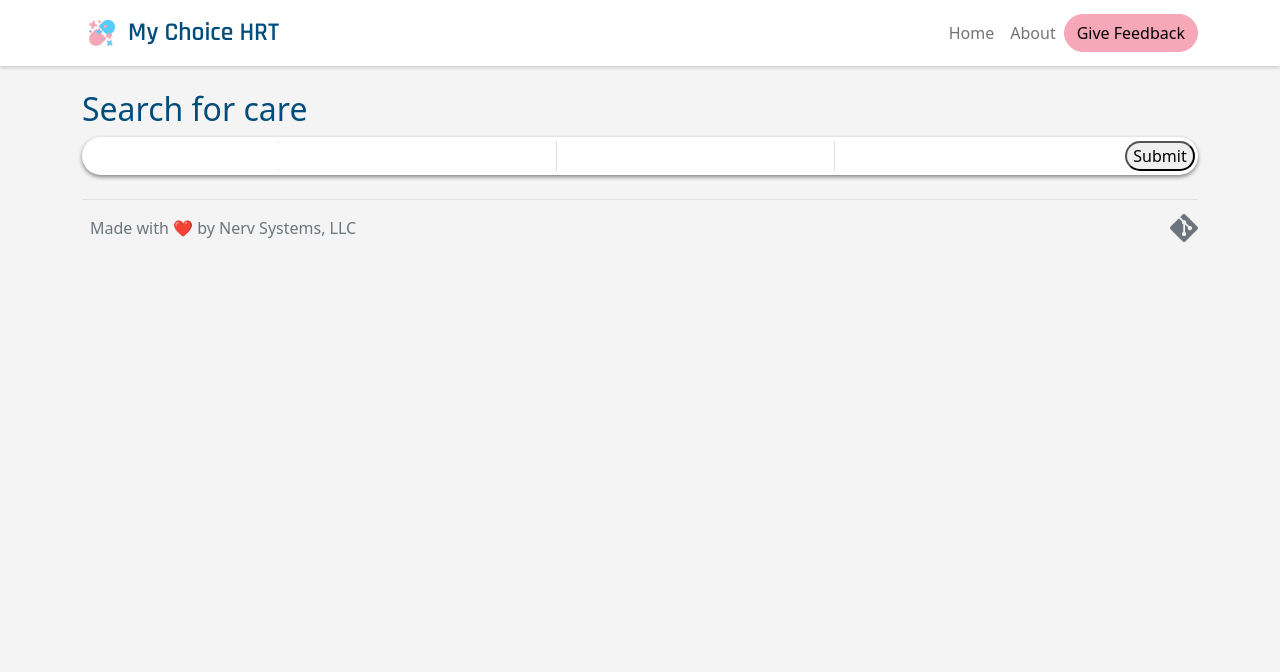
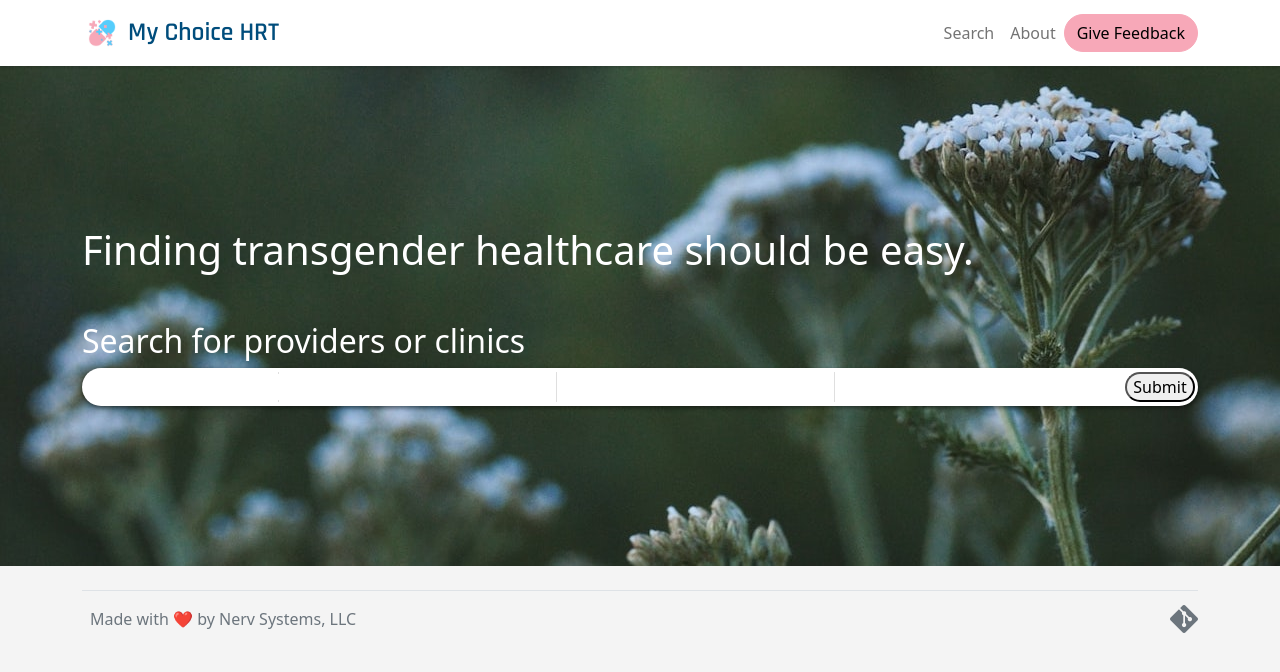
Before and after one commit to MirandaCalls/mychoicehrt, a Symfony app: template templates/home.html.twig in a window 1280 px wide. Shown: the top 672 px of the page. Run offline with Twig, Linux system fonts and the light colour scheme; the template is opened without the code that fills it, so the values that code supplies are empty; form fields are guessed from the names that the template uses; style sheets or scripts are compiled from the project's sources; some libraries are stand-ins or nearby versions.

Commit message:
add search/home background

```diff
--- a/assets/styles/pages/home.scss
+++ b/assets/styles/pages/home.scss
@@ -1,2 +1,8 @@
 @import '../theme';
 @import '../_search_form';
+
+.launchpad {
+  background-image: url('../../images/yarrow.jpg');
+  background-position: center;
+  height: 500px;
+}
--- a/assets/styles/theme.scss
+++ b/assets/styles/theme.scss
@@ -38,10 +38,6 @@ body {
   color: $color-dark-blue;
 }
 
-.main-content {
-  margin-top: 1.5rem;
-}
-
 .shadow-0 {
   box-shadow: none !important;
 }
--- a/templates/base.html.twig
+++ b/templates/base.html.twig
@@ -17,7 +17,7 @@
         <div class="collapse navbar-collapse">
             <ul class="navbar-nav ms-auto mb-2 mb-lg-0">
                 <li class="nav-item">
-                    <a class="nav-link" href="/">Home</a>
+                    <a class="nav-link" href="/">Search</a>
                 </li>
                 <li class="nav-item">
                     <a class="nav-link" href="/about">About</a>
@@ -27,7 +27,7 @@
         </div>
     </div>
 </nav>
-<div class="main-content container">
+<div class="main-content">
     {% block body %}{% endblock %}
 </div>
 <div class="container">
--- a/templates/feedback/index.html.twig
+++ b/templates/feedback/index.html.twig
@@ -3,6 +3,7 @@
 {% block title %}Feedback{% endblock %}
 
 {% block body %}
+    <div class="container mt-4">
         <h2>Give your feedback</h2>
 
         {% for message in app.flashes('notification') %}
@@ -12,6 +13,7 @@
         {% endfor %}
 
         {{ form(feedbackForm) }}
+    </div>
 {% endblock %}
 
 {% block stylesheets %}
--- a/templates/home.html.twig
+++ b/templates/home.html.twig
@@ -3,14 +3,20 @@
 {% block title %}Home{% endblock %}
 
 {% block body %}
+    <section class="launchpad d-flex align-items-center">
+        <div class="container">
             <div class="row">
                 <div class="col-xl-12">
-            <h2>Search for care</h2>
+                    <h1 class="text-white">Finding transgender healthcare should be easy.</h1>
+
+                    <h2 class="text-white mt-5">Search for providers or clinics</h2>
                     {% include 'search-form.html.twig' with {
                         searchForm: searchForm
                     } only %}
                 </div>
             </div>
+        </div>
+    </section>
 {% endblock %}
 
 {% block stylesheets %}
--- a/templates/search.html.twig
+++ b/templates/search.html.twig
@@ -3,7 +3,8 @@
 {% block title %}Search{% endblock %}
 
 {% block body %}
-    <h2>Search for care</h2>
+    <div class="container mt-4">
+        <h2>Search for providers or clinics</h2>
         {% include 'search-form.html.twig' with {
             searchForm: searchForm
         } only %}
@@ -77,6 +78,7 @@
                 <p class="mt-4">No {{ pageFilters.searchType == 'city' ? 'cities' : 'postal codes' }} found matching "{{ pageFilters.searchText }}"</p>
             {% endif %}
         {% endif %}
+    </div>
 {% endblock %}
 
 {% block stylesheets %}
```
Also changed, not shown: assets/images/yarrow.jpg (added). Lines whose indentation alone changed are shown as unchanged.
